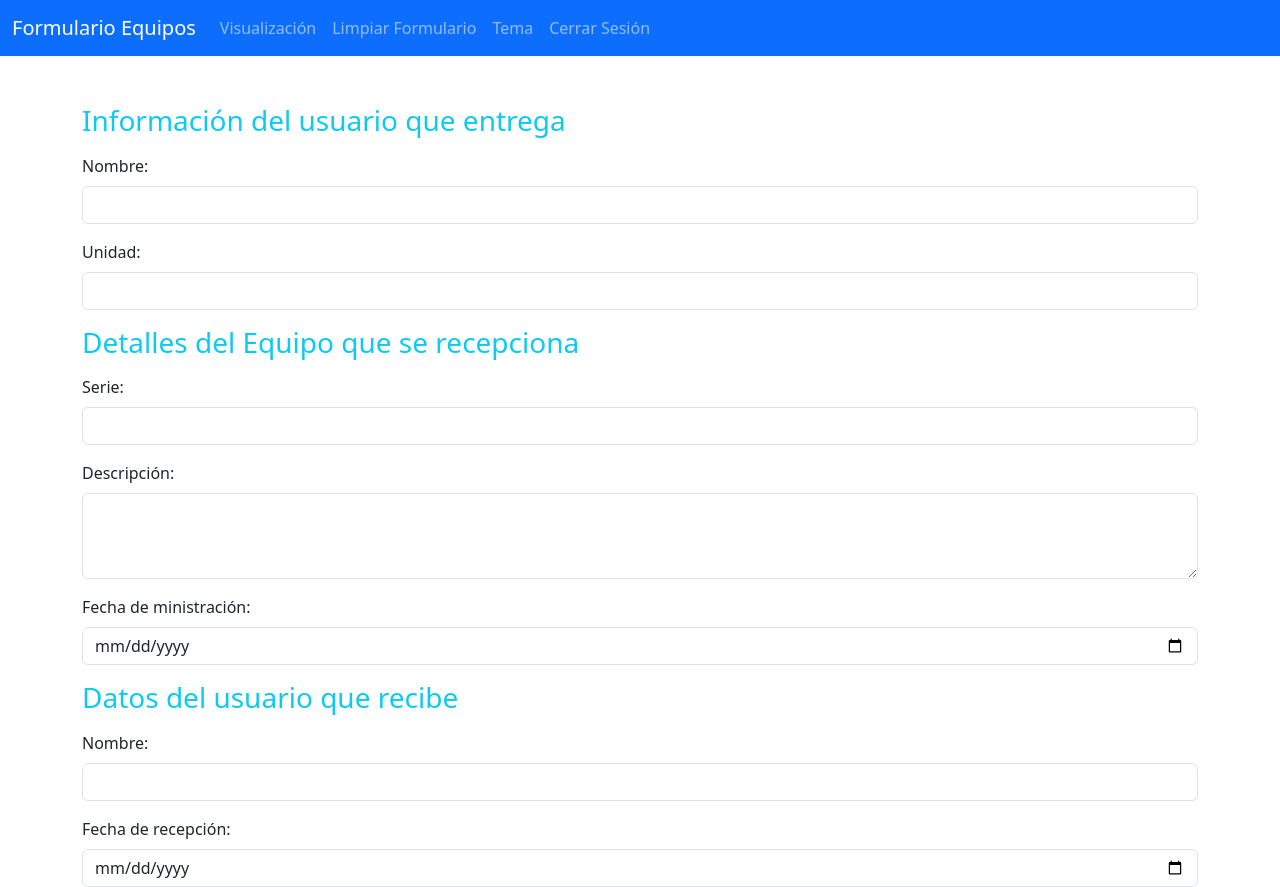
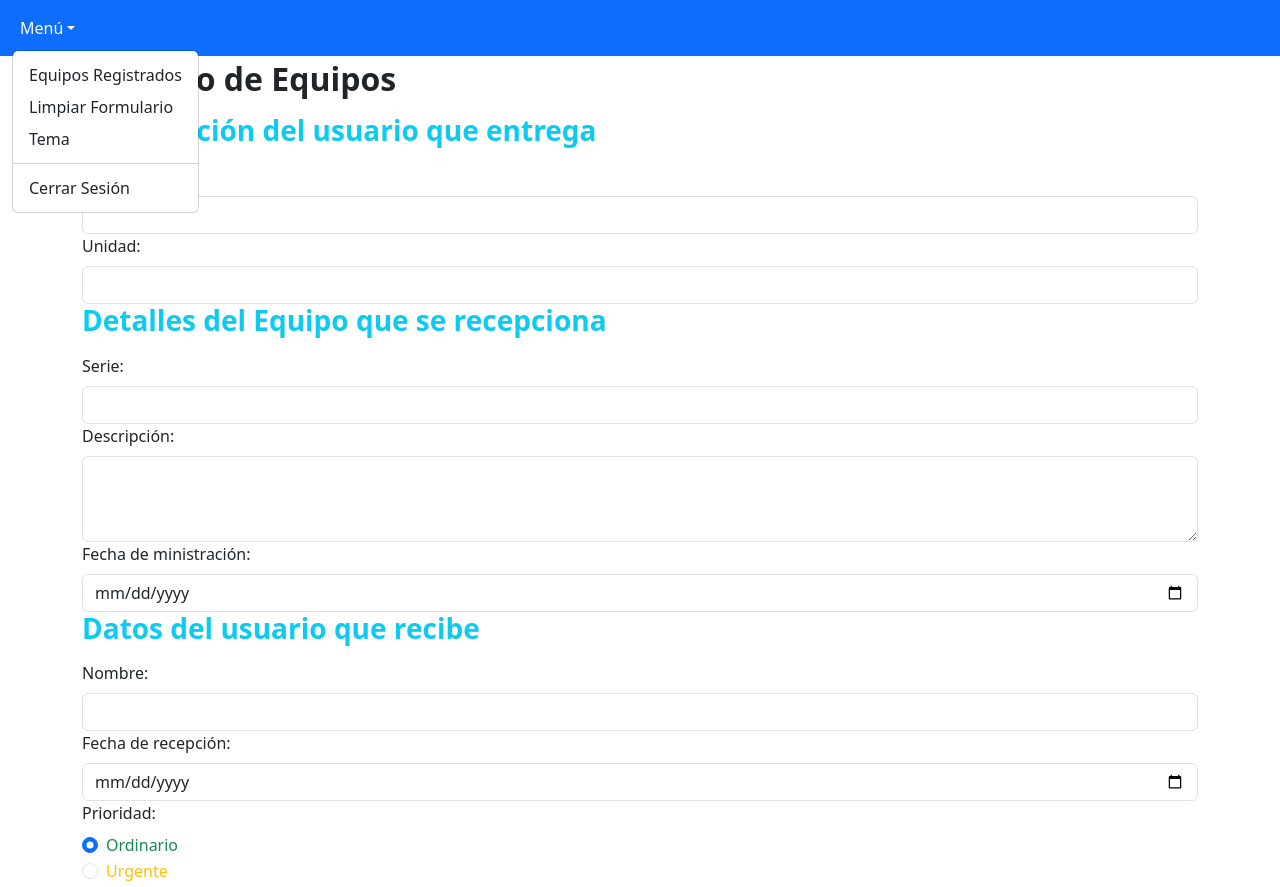
Before and after one commit to Ebgmoreno/CEEFA, an Angular app: page /formulario in a window 1280 px wide. Shown: the top 887 px of the page. Built offline with nearby package versions, Linux system fonts and the light colour scheme.

Commit message:
Formulario

```diff
--- a/src/app/formulario-equipo/formulario-equipo.component.html
+++ b/src/app/formulario-equipo/formulario-equipo.component.html
@@ -1,87 +1,83 @@
 <nav class="navbar navbar-expand-lg navbar-dark bg-primary">
   <div class="container-fluid">
-    <span class="navbar-brand">Formulario Equipos</span>
-    <button class="navbar-toggler" type="button" data-bs-toggle="collapse" data-bs-target="#navbarColor01"
-      aria-controls="navbarColor01" aria-expanded="false" aria-label="Toggle navigation">
-      <span class="navbar-toggler-icon"></span>
-    </button>
-
     <div class="collapse navbar-collapse" id="navbarColor01">
       <ul class="navbar-nav me-auto">
-
-        <li class="nav-item">
-          <a class="nav-link" (click)="navegarAVisualizacion()">Visualización</a>
-        </li>
-        <li class="nav-item">
-          <a class="nav-link" (click)="limpiarFormulario()">Limpiar Formulario</a>
-        </li>
-        <li class="nav-item">
-          <a class="nav-link" (click)="cambiarTema()">Tema</a>
-        </li>
-        <li class="nav-item">
-          <a class="nav-link" (click)="cerrarSesion()">Cerrar Sesión</a>
-        </li>
+        <ul class="nav nav-pills">
+          <li class="nav-item dropdown">
+            <a class="nav-link dropdown-toggle show" data-bs-toggle="dropdown" href="#" role="button" aria-haspopup="true" aria-expanded="true">Menú</a>
+            <div class="dropdown-menu show" data-popper-placement="bottom-start" style="position: absolute; inset: 0px auto auto 0px; margin: 0px; transform: translate(0px, 42px);">
+              <a class="dropdown-item" (click)="navegarAVisualizacion()">Equipos Registrados</a>
+              <a class="dropdown-item" (click)="limpiarFormulario()">Limpiar Formulario</a>
+              <a class="dropdown-item" (click)="cambiarTema()">Tema</a>
+              <div class="dropdown-divider"></div>
+              <a class="dropdown-item" (click)="cerrarSesion()">Cerrar Sesión</a>
+            </div>
+          </li>
+        </ul>
       </ul>
-        </div>
+    </div>
   </div>
 </nav>
 
-<div class="container mt-5">
-  <h3> <p class="text-info">Información del usuario que entrega</p> </h3>
+<div class="container mt-1">
 
-  <div class="mb-3">
+  <h2><strong>Registro de Equipos</strong></h2>
+  <p></p>
+
+  <h3> <p class="text-info"><strong>Información del usuario que entrega</strong></p></h3>
+
+  <div class="mb-0">
     <label for="nombreEntrega" class="form-label">Nombre:</label>
     <input type="text" class="form-control" id="nombreEntrega" name="nombreEntrega" required [(ngModel)]="nombreEntrega">
   </div>
-  <div class="mb-3">
+  <div class="mb-0">
     <label for="unidadEntrega" class="form-label">Unidad:</label>
     <input type="text" class="form-control" id="unidadEntrega" name="unidadEntrega" required [(ngModel)]="unidadEntrega">
   </div>
 
-  <h3> <p class="text-info">Detalles del Equipo que se recepciona</p> </h3>
-  <div class="mb-3">
+  <h3> <p class="text-info"><strong>Detalles del Equipo que se recepciona</strong> </p> </h3>
+  <div class="mb-0">
     <label for="serie" class="form-label">Serie:</label>
     <input type="text" class="form-control" id="serie" name="serie" required [(ngModel)]="serie">
   </div>
-  <div class="mb-3">
+  <div class="mb-0">
     <label for="descripcion" class="form-label">Descripción:</label>
     <textarea class="form-control" id="descripcion" name="descripcion" rows="3" [(ngModel)]="descripcion"></textarea>
   </div>
-  <div class="mb-3">
+  <div class="mb-0">
     <label for="fechaMinistracion" class="form-label">Fecha de ministración:</label>
     <input type="date" class="form-control" id="fechaMinistracion" name="fechaMinistracion" [(ngModel)]="fechaMinistracion">
   </div>
 
-  <h3> <p class="text-info">Datos del usuario que recibe</p> </h3>
-  <div class="mb-3">
+  <h3> <p class="text-info"><strong>Datos del usuario que recibe</strong> </p> </h3>
+  <div class="mb-0">
     <label for="nombreRecibe" class="form-label">Nombre:</label>
     <input type="text" class="form-control" id="nombreRecibe" name="nombreRecibe" required [(ngModel)]="nombreRecibe">
   </div>
-  <div class="mb-3">
+  <div class="mb-0">
     <label for="fechaRecepcion" class="form-label">Fecha de recepción:</label>
     <input type="date" class="form-control" id="fechaRecepcion" name="fechaRecepcion" [(ngModel)]="fechaRecepcion">
   </div>
-  <div class="mb-3">
+  <div class="mb-0">
 
     <label class="form-label">Prioridad:</label>
     <div class="form-check">
       <input class="form-check-input" type="radio" name="prioridad" value="Ordinario" id="ordinario" [(ngModel)]="prioridad">
-      <label class="form-check-label" for="ordinario">
+      <label class="form-check-label text-success" for="ordinario">
         Ordinario
       </label>
     </div>
     <div class="form-check">
       <input class="form-check-input" type="radio" name="prioridad" value="Urgente" id="urgente" [(ngModel)]="prioridad">
-      <label class="form-check-label" for="urgente">
+      <label class="form-check-label text-warning" for="urgente">
         Urgente
       </label>
     </div>
     <div class="form-check">
       <input class="form-check-input" type="radio" name="prioridad" value="Extraurgente" id="extraurgente" [(ngModel)]="prioridad">
-      <label class="form-check-label" for="extraurgente">
+      <label class="form-check-label text-danger" for="extraurgente">
         Extraurgente
       </label>
     </div>
-
   <button type="button" class="btn btn-success" (click)="onSubmit()">Enviar</button>
 </div>
--- a/src/app/usuarios/login/login.component.html
+++ b/src/app/usuarios/login/login.component.html
@@ -1,9 +1,6 @@
 <nav class="navbar navbar-expand-lg bg-primary" data-bs-theme="dark">
   <div class="container-fluid">
-
-    <span class="navbar-brand"><strong>Bienvenido</strong></span>
-
-    <div class="collapse navbar-collapse" id="navbarColor01">
+ <div class="collapse navbar-collapse" id="navbarColor01">
       <button class="dropdown-item text-white" (click)="cambiarTema()">Tema Claro/Oscuro</button>
     </div>
   </div>
```
